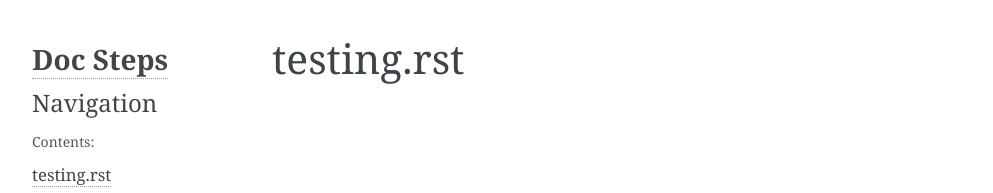
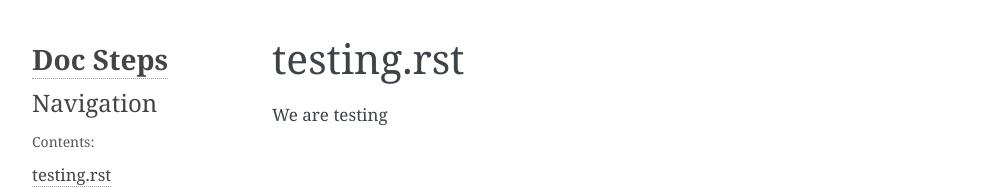
Before and after one commit to JohnTelford/sphinx-doc-doc, a plain HTML site: page docs/testing.html in a window 1280 px wide. Shown: the top 193 px of the page, without its empty margins (148-1141 px from the left). Drawn offline with Linux system fonts and the light colour scheme.

Commit message:
testing an edit

```diff
--- a/docs/testing.html
+++ b/docs/testing.html
@@ -34,6 +34,7 @@
 
   <div class="section" id="testing-rst">
 <h1>testing.rst<a class="headerlink" href="#testing-rst" title="Permalink to this headline">¶</a></h1>
+<p>We are testing</p>
 </div>
 
 
```
Also changed, not shown: docs/_sources/testing.rst.txt, 1 other file.
